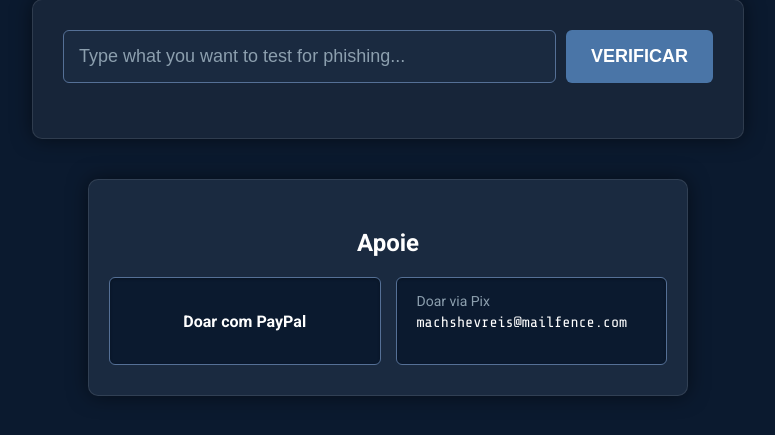
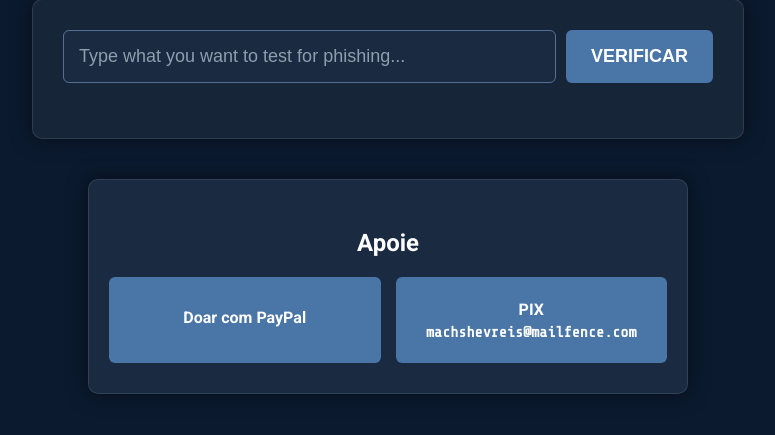
Before and after one commit to FFReis23/stripedowlsecurity, a Flask app: page / in a window 1280 px wide. Shown: the part 243-678 px from the top of the page, without its empty margins (252-1027 px from the left). Run offline with Flask 3, Linux system fonts and the light colour scheme.

Commit message:
Update index.html

```diff
--- a/templates/index.html
+++ b/templates/index.html
@@ -125,65 +125,69 @@
             margin-top: 20px;
         }
 
-        /* ESTILO DO PAYPAL AJUSTADO PARA TER O MESMO FUNDO E BORDA DO PIX */
+        /* ESTILO DO QUADRADO PAYPAL (FUNDO AZUL ORIGINAL) */
         #paypal-box {
             display: flex;
             justify-content: center;
             align-items: center;
             width: 250px;
-            /* Altura ajustada para que o texto "Doar com PayPal" fique centralizado */
             height: 56px;
-            /* CORREÇÃO: Fundo igual ao do Pix */
-            background-color: #0b1a2f;
-            /* CORREÇÃO: Borda igual à do Pix */
-            border: 1px solid #557096;
+            /* Fundo Azul */
+            background-color: #4a75a7;
+            border: none; /* Removida a borda para ficar com o estilo do botão */
             border-radius: 6px;
-            padding: 15px 20px; /* Adicionado padding para igualar a área total */
-            box-shadow: inset 0 1px 3px rgba(0,0,0,0.3); /* Adicionado shadow interno */
+            padding: 15px 20px;
+            box-shadow: none;
             transition: background 0.3s;
             cursor: pointer;
             font-weight: bold;
-            text-align: center; /* Centraliza o texto */
+            text-align: center;
         }
 
         #paypal-box:hover {
-             /* Mantém um hover sutil */
-             background: rgba(255, 255, 255, 0.05);
+             background: #5b87c7;
         }
 
-        #paypal-box .paypal-text {
+        /* ESTILO DO QUADRADO PIX (NOVO) */
+        #pix-box-unified {
+            display: flex;
+            flex-direction: column;
+            justify-content: center;
+            align-items: center;
+            width: 250px;
+            height: 56px;
+            /* Fundo Azul (Igual ao PayPal) */
+            background-color: #4a75a7;
+            border: none; /* Removida a borda para igualar */
+            border-radius: 6px;
+            padding: 15px 20px;
+            box-shadow: none;
+            transition: background 0.3s;
+            cursor: pointer;
+            font-weight: bold;
+            text-align: center;
+        }
+
+        #pix-box-unified:hover {
+            background: #5b87c7;
+        }
+
+        .paypal-text, .pix-text {
             font-size: 16px;
             font-weight: bold;
             color: #ffffff;
+            margin-bottom: 5px; /* Espaço para a chave abaixo */
         }
 
-
-        .pix-box {
-            background-color: #0b1a2f;
-            border: 1px solid #557096;
-            border-radius: 6px;
-            padding: 15px 20px;
-            text-align: left;
-            width: 250px;
-            box-shadow: inset 0 1px 3px rgba(0,0,0,0.3);
-        }
-
-        .pix-box span {
-            display: block;
-            font-size: 14px;
-            color: #8c9fae;
-            margin-bottom: 5px;
-        }
-
-        .pix-box .pix-key {
+        .pix-key {
             font-family: 'Share Tech Mono', monospace;
             font-size: 15px;
             color: #ffffff;
             word-break: break-all;
         }
 
-        /* Remove estilos não utilizados */
-        .support-card p, .btn-paypal { display: none; }
+        /* Remove estilos de elementos não utilizados ou substituídos */
+        .pix-box span, .support-card p, .btn-paypal { display: none; }
     </style>
 </head>
 <body>
@@ -217,8 +221,8 @@
                     <div class="paypal-text">Doar com PayPal</div>
                 </div>
 
-                <div class="pix-box">
-                    <span>Doar via Pix</span>
+                <div id="pix-box-unified">
+                    <div class="pix-text">PIX</div>
                     <div class="pix-key">machshevreis@mailfence.com</div>
                 </div>
             </div>
```
